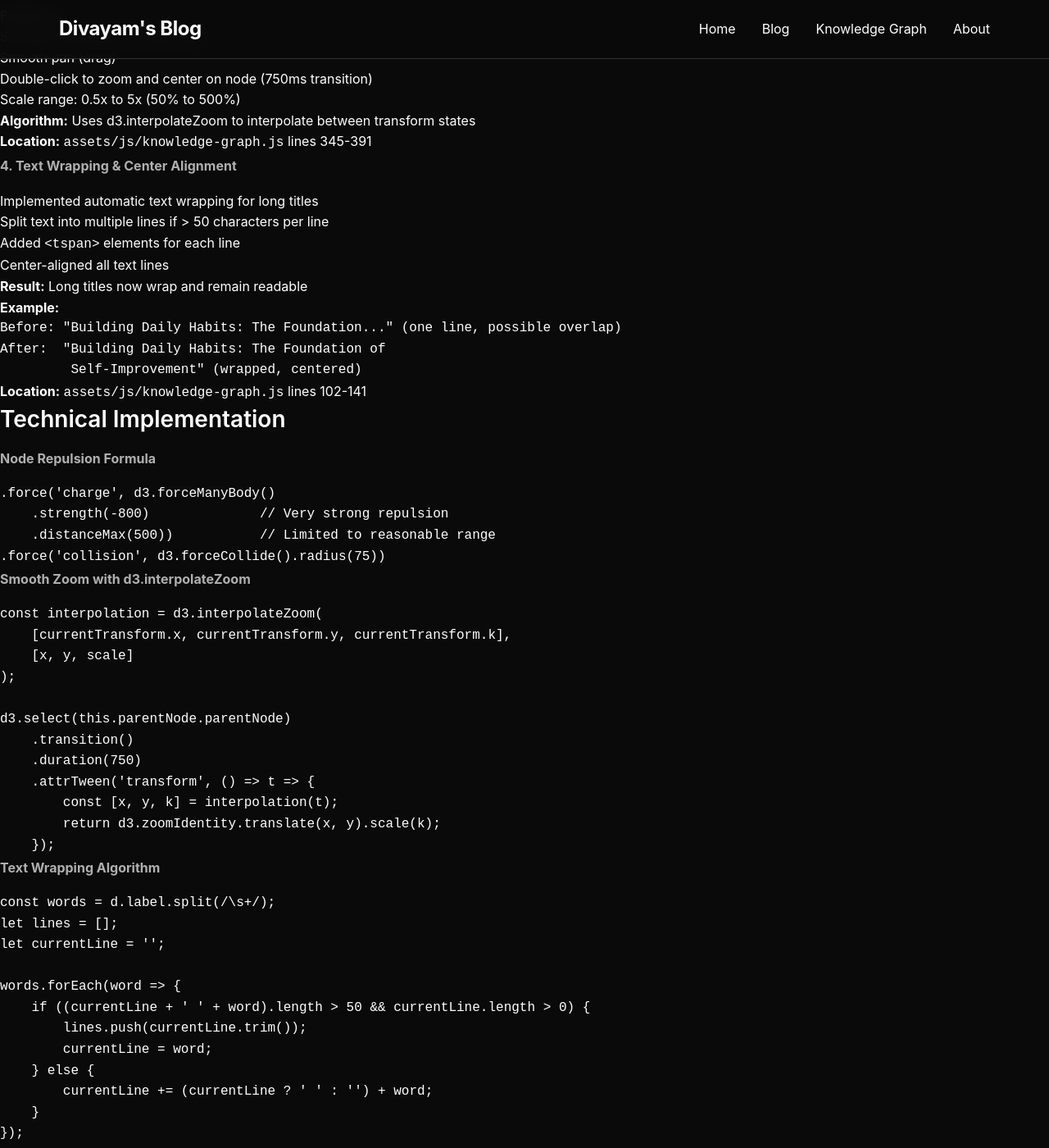
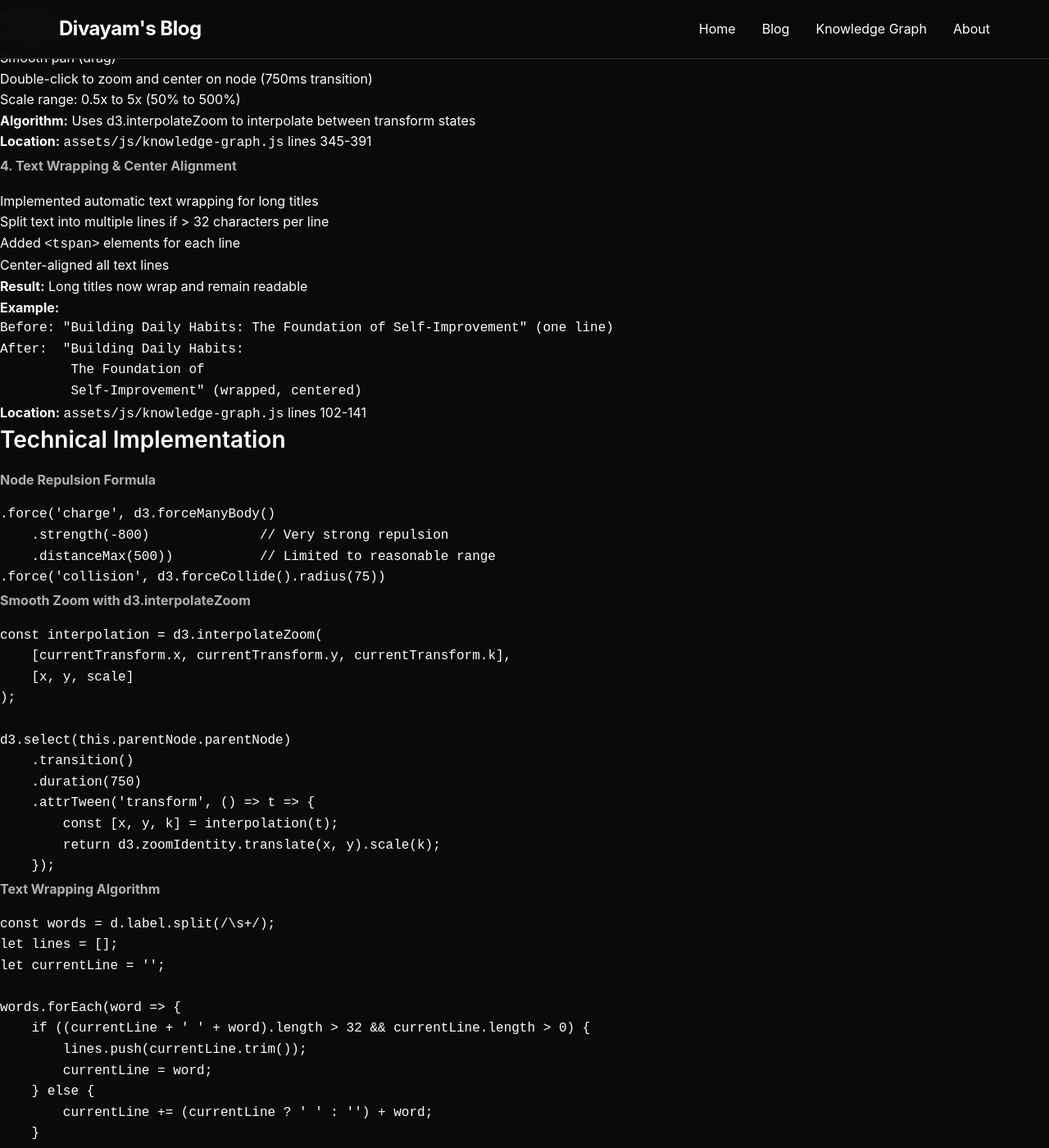
Before and after one commit to divayamsharma/Blog, a Jekyll site: the page built from now.md, in a window 1280 px wide and 1400 px high, scrolled down 5485 px. Shown: the whole window at 82% size. Built offline with Jekyll 4.4.1, drawn with Linux system fonts in a browser that asks for light colours; our own code applies the rules of GitHub Pages for plain Markdown files; some of the changed text lies outside the part shown.

Commit message:
Adjust text wrapping: 50 chars → 32 chars per line

````diff
--- a/assets/data/posts-graph.json
+++ b/assets/data/posts-graph.json
@@ -287,6 +287,6 @@
       "strength": 0.6666666666666666
     }
   ],
-  "generated": "2025-11-02T04:18:49.061Z",
+  "generated": "2025-11-02T04:22:22.254Z",
   "postCount": 9
 }
--- a/assets/js/knowledge-graph.js
+++ b/assets/js/knowledge-graph.js
@@ -113,7 +113,7 @@ class KnowledgeGraph {
             .each(function(d) {
                 // Split text into words for wrapping
                 const words = d.label.split(/\s+/);
-                const maxCharsPerLine = 50;
+                const maxCharsPerLine = 32;
                 let lines = [];
                 let currentLine = '';
 
--- a/now.md
+++ b/now.md
@@ -208,14 +208,15 @@ After initial overlap fixes, implemented UI/UX improvements to match Obsidian's
 
 **4. Text Wrapping & Center Alignment**
 - Implemented automatic text wrapping for long titles
-- Split text into multiple lines if > 50 characters per line
+- Split text into multiple lines if > 32 characters per line
 - Added `<tspan>` elements for each line
 - Center-aligned all text lines
 - **Result:** Long titles now wrap and remain readable
 - **Example:**
   ```
-  Before: "Building Daily Habits: The Foundation..." (one line, possible overlap)
-  After:  "Building Daily Habits: The Foundation of
+  Before: "Building Daily Habits: The Foundation of Self-Improvement" (one line)
+  After:  "Building Daily Habits:
+           The Foundation of
            Self-Improvement" (wrapped, centered)
   ```
 - **Location:** `assets/js/knowledge-graph.js` lines 102-141
@@ -253,7 +254,7 @@ let lines = [];
 let currentLine = '';
 
 words.forEach(word => {
-    if ((currentLine + ' ' + word).length > 50 && currentLine.length > 0) {
+    if ((currentLine + ' ' + word).length > 32 && currentLine.length > 0) {
         lines.push(currentLine.trim());
         currentLine = word;
     } else {
@@ -339,7 +340,7 @@ lines.forEach((line, i) => {
 
 ### Known Notes
 
-1. **Text Wrapping Threshold** - Set to 50 characters per line (adjusted from 30)
+1. **Text Wrapping Threshold** - Set to 32 characters per line (adjusted from 50)
    - Can be adjusted if titles need more/less width
    - Location: Line 116 in knowledge-graph.js
 
@@ -359,7 +360,7 @@ lines.forEach((line, i) => {
 
 **Session Status:** ✅ COMPLETE - Graph enhancements deployed and tested
 **Previous Session:** ✅ Label overlap initially fixed (Phase 1)
-**Text Wrapping:** Now set to 50 characters per line for optimal readability
+**Text Wrapping:** Now set to 32 characters per line for optimal readability
 **Next Steps:** Monitor usage and gather feedback on new interactions
 
 ---
````
